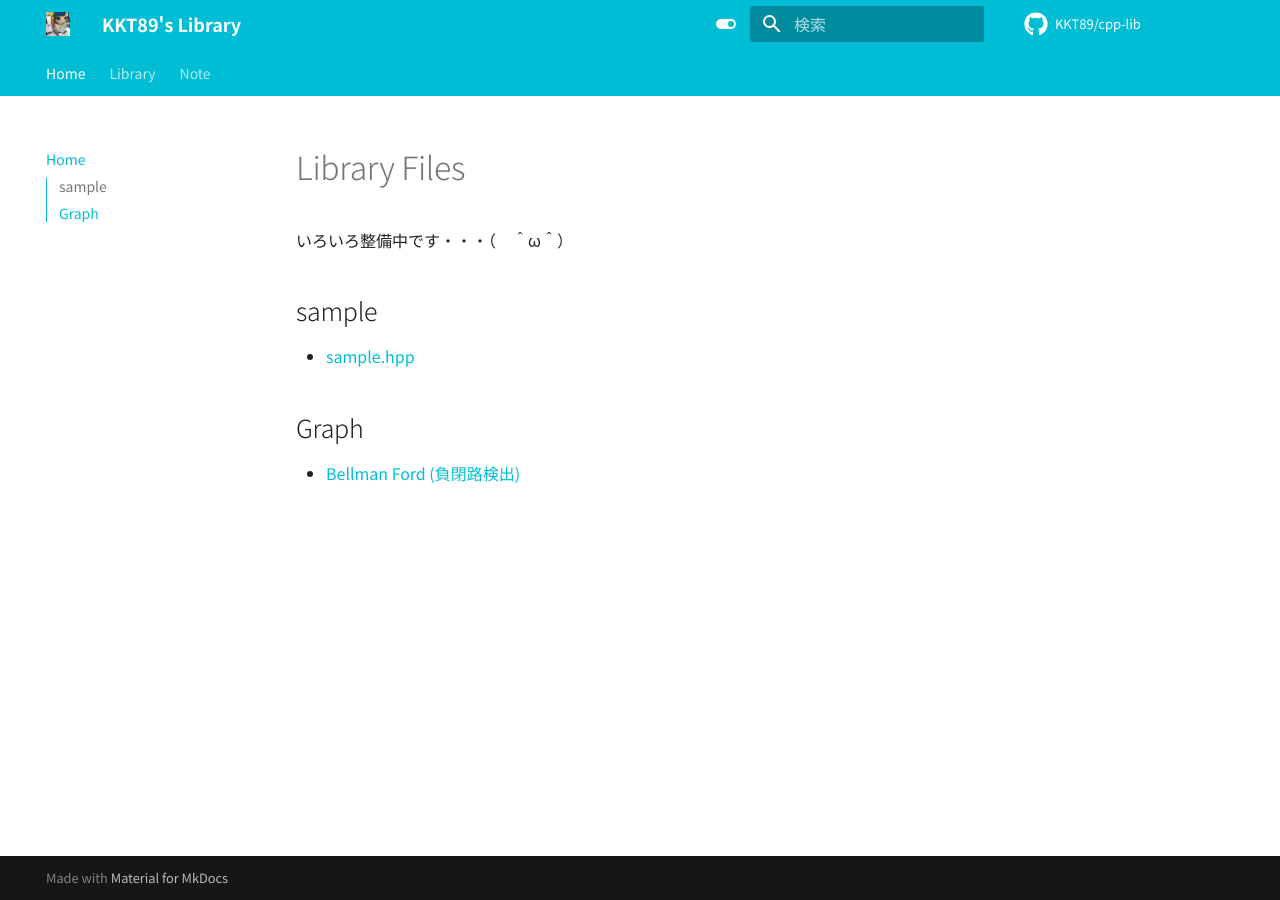
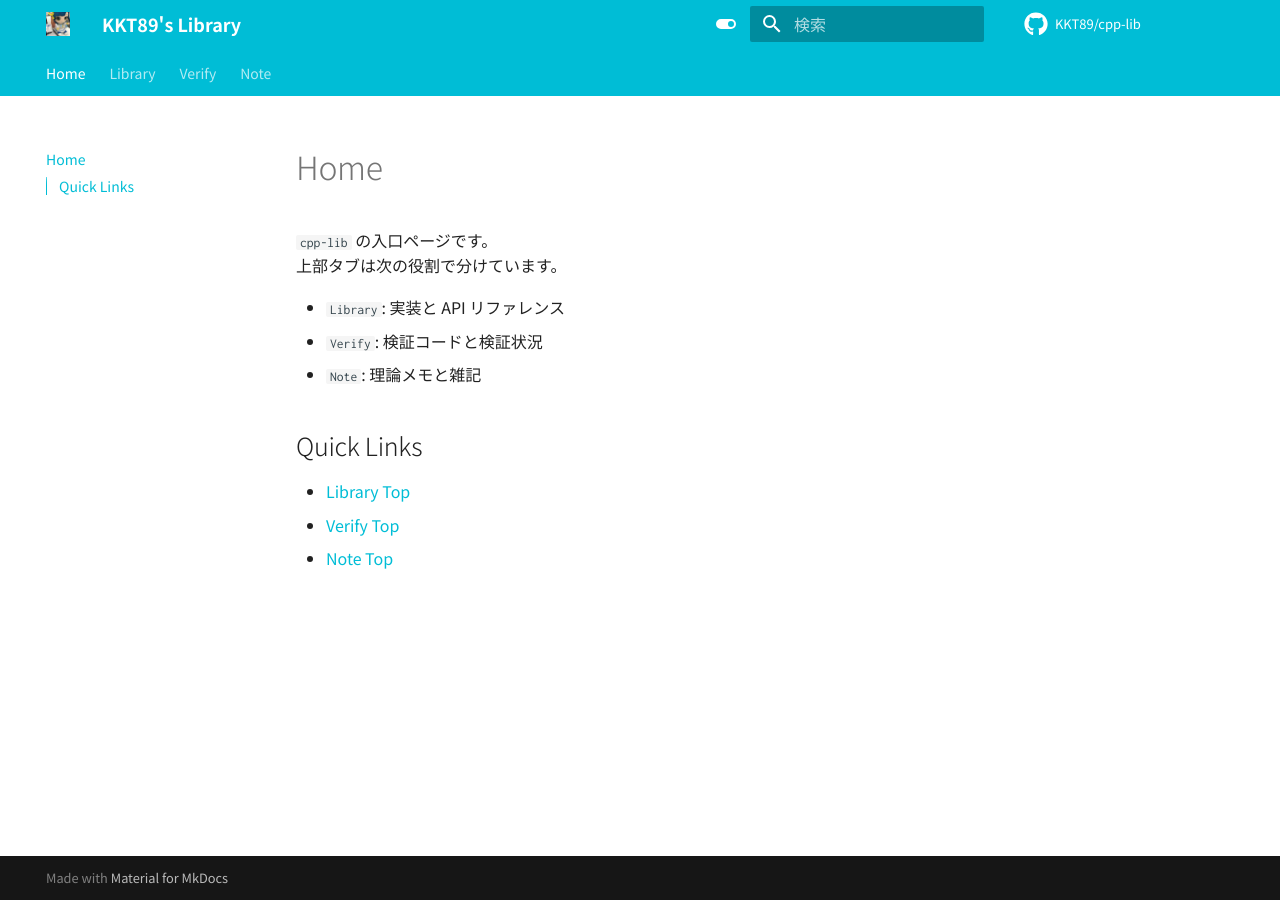
Before and after one commit to KKT89/cpp-lib, an MkDocs documentation site: the page built from docsrc/index.md, in a window 1280 px wide. Built offline with MkDocs 1.6.1 and Material for MkDocs 9.7.7, drawn with Linux system fonts in a browser that asks for light colours; comment, search, counter and statistics services are not loaded.

Commit message:
Reorganize docs tabs and automate Library Top sync

```diff
--- a/docsrc/index.md
+++ b/docsrc/index.md
@@ -1,10 +1,14 @@
-# Library Files
+# Home
 
-いろいろ整備中です・・・（　＾ω＾）
-## sample
+`cpp-lib` の入口ページです。
+上部タブは次の役割で分けています。
 
-- [sample.hpp](library/sample/sample.md)
+- `Library`: 実装と API リファレンス
+- `Verify`: 検証コードと検証状況
+- `Note`: 理論メモと雑記
 
-## Graph
+## Quick Links
 
-- [Bellman Ford (負閉路検出)](library/graph/bellman_ford.md)
+- [Library Top](library/index.md)
+- [Verify Top](verify/index.md)
+- [Note Top](note/note.md)
--- a/mkdocs.yml
+++ b/mkdocs.yml
@@ -76,7 +76,18 @@ markdown_extensions:
 nav:
   - Home: index.md
   - Library:
-      - sample: library/sample/sample.md
-      - Bell: library/graph/bellman_ford.md
-      - Schieber-Vishkin LCA: library/tree/schieber_vishkin_lca.md
-  - Note: note/note.md
+      - Library Top: library/index.md
+      - Tree:
+          - Schieber-Vishkin LCA: library/tree/schieber_vishkin_lca.md
+      - Graph:
+          - Bellman Ford (負閉路検出): library/graph/bellman_ford.md
+      - Sample:
+          - sample.hpp: library/sample/sample.md
+  - Verify:
+      - Verify Top: verify/index.md
+      - Tree:
+          - Schieber-Vishkin LCA: verify/tree/schieber_vishkin_lca.md
+  - Note:
+      - Note Top: note/note.md
+      - デジタル冪級数 ~理論編~: note/digital_fps_theory.md
+      - ビット演算あれこれ: note/bitwise_operation.md
```
Also changed, not shown: README.md (+4 -6 lines), docsrc/library/index.md (added, +17 -0 lines), docsrc/verify/index.md (added, +14 -0 lines), docsrc/verify/tree/schieber_vishkin_lca.md (added, +18 -0 lines), 2 other files.
